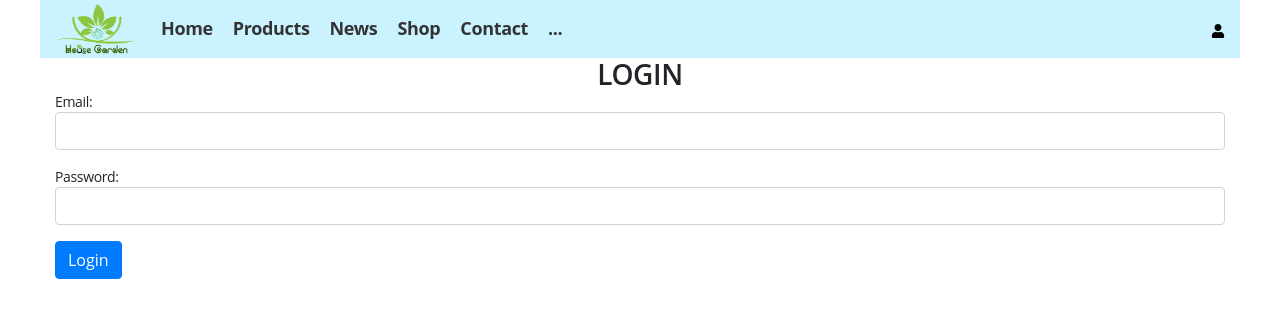
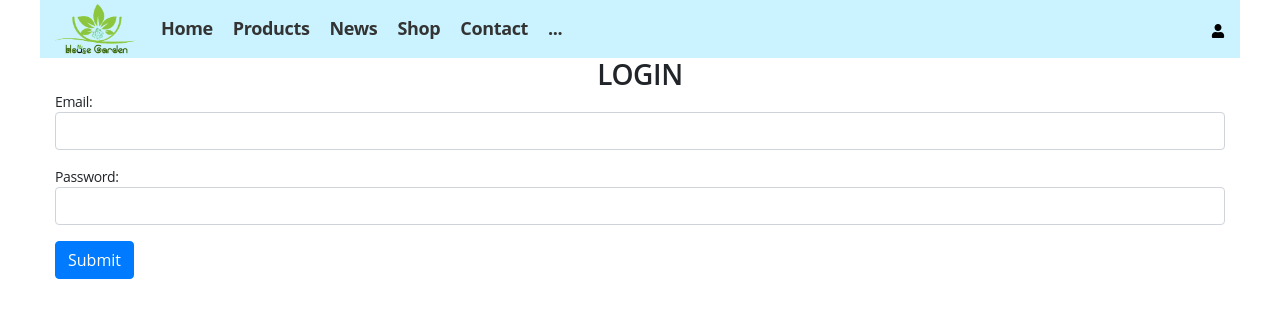
Before and after one commit to mvn-lieuphan-dn/ML-Lieuphan-leaning-reactjs, a React (Create React App) app in the folder leaning-reactjs/: page /auth/login in a window 1280 px wide. Shown: the top 329 px of the page. Built offline with nearby package versions, Linux system fonts and the light colour scheme.

Commit message:
Use formik for login

```diff
--- a/leaning-reactjs/package.json
+++ b/leaning-reactjs/package.json
@@ -8,6 +8,7 @@
     "@testing-library/react": "^11.2.3",
     "@testing-library/user-event": "^12.6.0",
     "bootstrap": "^5.0.2",
+    "formik": "^2.2.9",
     "gh-pages": "^3.2.3",
     "node-sass": "^4.14.1",
     "react": "^17.0.1",
--- a/leaning-reactjs/src/components/Header.js
+++ b/leaning-reactjs/src/components/Header.js
@@ -1,18 +1,15 @@
 import logo from './../assets/images/logo_img.png';
 import { NavLink } from "react-router-dom";
 import { useSelector } from 'react-redux';
-import { useHistory } from "react-router-dom"
 import { FaUser, FaHeart, FaUserCircle } from 'react-icons/fa';
 import useAuth from '../hooks/useAuth';
 
 export default function Header() {
   const auth = useAuth();
-  const history = useHistory();
   const checkLogin = useSelector((state) => state.isLogined.value);
   const favs = useSelector(state => state.fav.value);
   function handelLogout() {
     auth.logout();
-    history.push('/auth/login')
   }
 
   return (
--- a/leaning-reactjs/src/components/auth/LoginForm.js
+++ b/leaning-reactjs/src/components/auth/LoginForm.js
@@ -1,29 +1,75 @@
-import React, {useState} from 'react'
+import React from 'react'
 import useAuth from '../../hooks/useAuth'
+import { Formik } from 'formik';
 
-function LoginForm(props) {
-  const [form, setForm] = useState({email: '', password: ''});
+function LoginForm() {
   const auth = useAuth()
-  function submitHandler(e) {
-    e.preventDefault();
-    auth.login(form.email, form.password)
-  }
   return (
     <div className="page-login">
       <div className="container">
         <h2 className="text-center mg-t-10 mg-b-5">LOGIN</h2>
-        <form onSubmit={submitHandler}>
+        <Formik
+          initialValues={{ email: '', password: '' }}
+          validate={values => {
+            const errors = {};
+            if (!values.email) {
+              errors.email = 'Required';
+            } else if (
+              !/^[A-Z0-9._%+-]+@[A-Z0-9.-]+\.[A-Z]{2,}$/i.test(values.email)
+            ) {
+              errors.email = 'Invalid email address';
+            }
+            return errors;
+          }}
+          onSubmit={(values, { setSubmitting }) => {
+            setTimeout(() => {
+              auth.login(values.email, values.password)
+              setSubmitting(false);
+            }, 400);
+          }}
+        >
+          {({
+            values,
+            errors,
+            touched,
+            handleChange,
+            handleBlur,
+            handleSubmit,
+            isSubmitting,
+          }) => (
+            <form onSubmit={handleSubmit}>
               <div className="form-group mg-b-6">
                 <label htmlFor="email" className="mg-b-3">Email:</label>
-            <input type="text" className="form-control" onChange={e => setForm({...form, email: e.target.value})} value={form.email}/>
+                <input
+                  type="email"
+                  name="email"
+                  onChange={handleChange}
+                  onBlur={handleBlur}
+                  value={values.email}
+                  className="form-control"
+                />
+                {errors.email && touched.email && errors.email}
               </div>
               <div className="form-group mg-b-6">
                 <label htmlFor="password" className="mg-b-3">Password:</label>
-            <input type="password" className="form-control" onChange={e => setForm({...form, password: e.target.value})} value={form.password}/>
+                <input
+                  type="password"
+                  name="password"
+                  onChange={handleChange}
+                  onBlur={handleBlur}
+                  value={values.password}
+                  className="form-control"
+                />
+                {errors.password && touched.password && errors.password}
               </div>
-          <button type="submit" className="btn btn-primary mg-b-6">Login</button>
+              <button type="submit" className="btn btn-primary mg-b-6" disabled={isSubmitting}>
+                Submit
+              </button>
             </form>
+          )}
+        </Formik>
       </div>
+
     </div>
   );
 }
--- a/leaning-reactjs/src/pages/Account/index.js
+++ b/leaning-reactjs/src/pages/Account/index.js
@@ -4,7 +4,7 @@ import { useState, useEffect } from 'react';
 import { PRODUCTS } from '../../core/utils/product';
 import Box from '../../components/commons/box';
 
-function Login() {
+function Account() {
   const [products, setProductFav] = useState([])
   useEffect(() => {
     const proFav = []
@@ -31,9 +31,9 @@ function Login() {
             )
           }
         </ul>
-      : <p class="text-center fs-20">Your favorite product list is currently empty</p>
+      : <p className="text-center fs-20">Your favorite product list is currently empty</p>
       }
     </div>
   );
 }
-export default Login;
+export default Account;
```
Also changed, not shown: 1 other file (tests, documents, lock files or other folders). Lines whose indentation alone changed are shown as unchanged.
